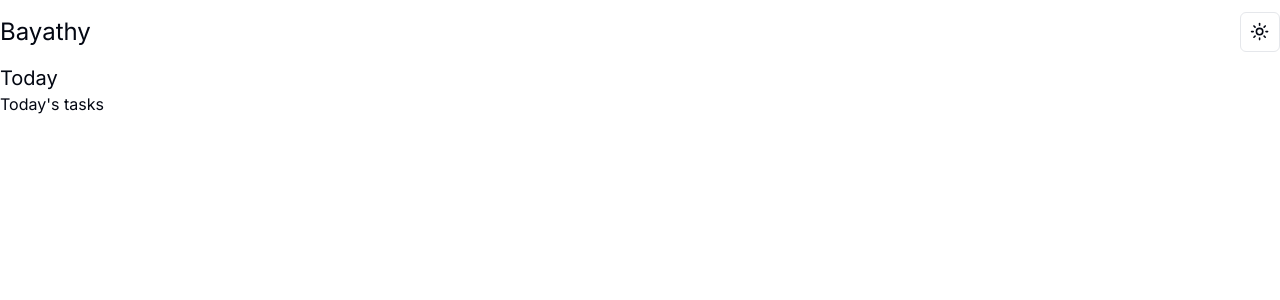
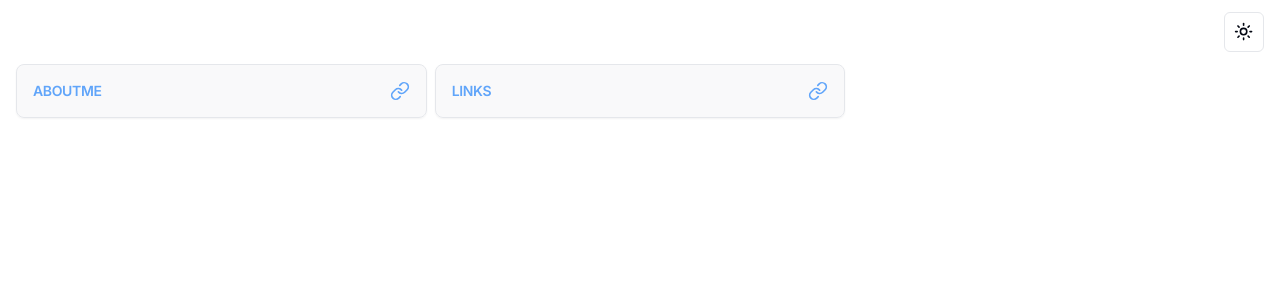
Before and after one commit to Bayathy/blog, a Next.js app: page / in a window 1280 px wide. Shown: the top 300 px of the page. Built offline with nearby package versions, Linux system fonts and the light colour scheme.

Commit message:
feat: 🚀 LinkCardの作成

```diff
--- a/src/app/layout.tsx
+++ b/src/app/layout.tsx
@@ -21,7 +21,7 @@ export default function RootLayout({
     <html lang="ja" suppressHydrationWarning>
       <body className={inter.className}>
         <Header />
-        <div className="mx-auto grid w-full max-w-7xl grid-flow-row grid-rows-[auto_1fr]">
+        <div className="mx-auto grid w-full max-w-7xl grid-flow-row grid-rows-[auto_1fr] px-4">
           {children}
         </div>
       </body>
--- a/src/app/page.tsx
+++ b/src/app/page.tsx
@@ -1,8 +1,14 @@
-export default function Home() {
+import { LinkCard } from '@/components/LinkCard/link-card'
+
+export const Home: React.FC = () => {
   return (
-    <div>
-      <h2 className="text-xl">Today</h2>
-      <p>Today's tasks</p>
-    </div>
+    <main>
+      <div className="grid grid-cols-3 gap-2">
+        <LinkCard href="/about" title="aboutme" />
+        <LinkCard href="/links" title="Links" />
+      </div>
+    </main>
   )
 }
+
+export default Home
--- /dev/null
+++ b/src/components/BlurCard/blur-card.tsx
@@ -0,0 +1,24 @@
+import React from 'react'
+import { Card, CardContent, CardHeader, CardTitle } from '../ui/card'
+
+interface Props {
+  title: React.ReactNode
+  children?: React.ReactNode
+}
+
+export const BlurCard: React.FC<Props> = ({ title, children }) => {
+  return (
+    <Card className="bg-secondary/50 backdrop-blur-xl">
+      <CardHeader>
+        <CardTitle className="text-sm">
+          {title}
+        </CardTitle>
+      </CardHeader>
+      {children && (
+        <CardContent>
+          {children}
+        </CardContent>
+      )}
+    </Card>
+  )
+}
--- a/src/components/Header/header.tsx
+++ b/src/components/Header/header.tsx
@@ -6,8 +6,7 @@ import { ThemeToggleMenu } from './theme-toggle-menu'
 
 export const Header: FC = () => {
   return (
-    <header className="mx-auto flex h-16 max-w-7xl items-center justify-between">
-      <h1 className="text-2xl">Bayathy</h1>
+    <header className="mx-auto flex h-16 max-w-7xl items-center justify-end px-4">
       <ThemeProvider
         attribute="class"
         enableSystem
--- /dev/null
+++ b/src/components/LinkCard/link-card.tsx
@@ -0,0 +1,29 @@
+import Link from 'next/link'
+import { Link as LinkIcon } from 'lucide-react'
+import { Card, CardContent, CardHeader, CardTitle } from '../ui/card'
+
+interface Props {
+  title: React.ReactNode
+  description?: React.ReactNode
+  href: string
+}
+
+export const LinkCard: React.FC<Props> = ({ title, description, href }) => {
+  return (
+    <Link href={href}>
+      <Card className="bg-secondary/50 uppercase text-blue-400 backdrop-blur-xl duration-200 ease-in hover:bg-secondary/70">
+        <CardHeader className="flex flex-row items-center justify-between space-y-0 p-4">
+          <CardTitle className="text-sm">
+            {title}
+          </CardTitle>
+          <LinkIcon width={20} height={20} className="m-0" />
+        </CardHeader>
+        {description && (
+          <CardContent>
+            {description}
+          </CardContent>
+        )}
+      </Card>
+    </Link>
+  )
+}
--- a/src/components/ui/button.tsx
+++ b/src/components/ui/button.tsx
@@ -35,7 +35,7 @@ const buttonVariants = cva(
 
 export interface ButtonProps
   extends React.ButtonHTMLAttributes<HTMLButtonElement>,
-    VariantProps<typeof buttonVariants> {
+  VariantProps<typeof buttonVariants> {
   asChild?: boolean
 }
 
--- /dev/null
+++ b/src/components/ui/card.tsx
@@ -0,0 +1,79 @@
+import * as React from 'react'
+
+import { cn } from '@/lib/utils'
+
+const Card = React.forwardRef<
+  HTMLDivElement,
+  React.HTMLAttributes<HTMLDivElement>
+>(({ className, ...props }, ref) => (
+  <div
+    ref={ref}
+    className={cn(
+      'rounded-lg border bg-card text-card-foreground shadow-sm',
+      className,
+    )}
+    {...props}
+  />
+))
+Card.displayName = 'Card'
+
+const CardHeader = React.forwardRef<
+  HTMLDivElement,
+  React.HTMLAttributes<HTMLDivElement>
+>(({ className, ...props }, ref) => (
+  <div
+    ref={ref}
+    className={cn('flex flex-col space-y-1.5 p-6', className)}
+    {...props}
+  />
+))
+CardHeader.displayName = 'CardHeader'
+
+const CardTitle = React.forwardRef<
+  HTMLParagraphElement,
+  React.HTMLAttributes<HTMLHeadingElement>
+>(({ className, ...props }, ref) => (
+  <h3
+    ref={ref}
+    className={cn(
+      'text-2xl font-semibold leading-none tracking-tight',
+      className,
+    )}
+    {...props}
+  />
+))
+CardTitle.displayName = 'CardTitle'
+
+const CardDescription = React.forwardRef<
+  HTMLParagraphElement,
+  React.HTMLAttributes<HTMLParagraphElement>
+>(({ className, ...props }, ref) => (
+  <p
+    ref={ref}
+    className={cn('text-sm text-muted-foreground', className)}
+    {...props}
+  />
+))
+CardDescription.displayName = 'CardDescription'
+
+const CardContent = React.forwardRef<
+  HTMLDivElement,
+  React.HTMLAttributes<HTMLDivElement>
+>(({ className, ...props }, ref) => (
+  <div ref={ref} className={cn('p-6 pt-0', className)} {...props} />
+))
+CardContent.displayName = 'CardContent'
+
+const CardFooter = React.forwardRef<
+  HTMLDivElement,
+  React.HTMLAttributes<HTMLDivElement>
+>(({ className, ...props }, ref) => (
+  <div
+    ref={ref}
+    className={cn('flex items-center p-6 pt-0', className)}
+    {...props}
+  />
+))
+CardFooter.displayName = 'CardFooter'
+
+export { Card, CardHeader, CardFooter, CardTitle, CardDescription, CardContent }
```
Also changed, not shown: eslint.config.ts (+3 -8 lines).
